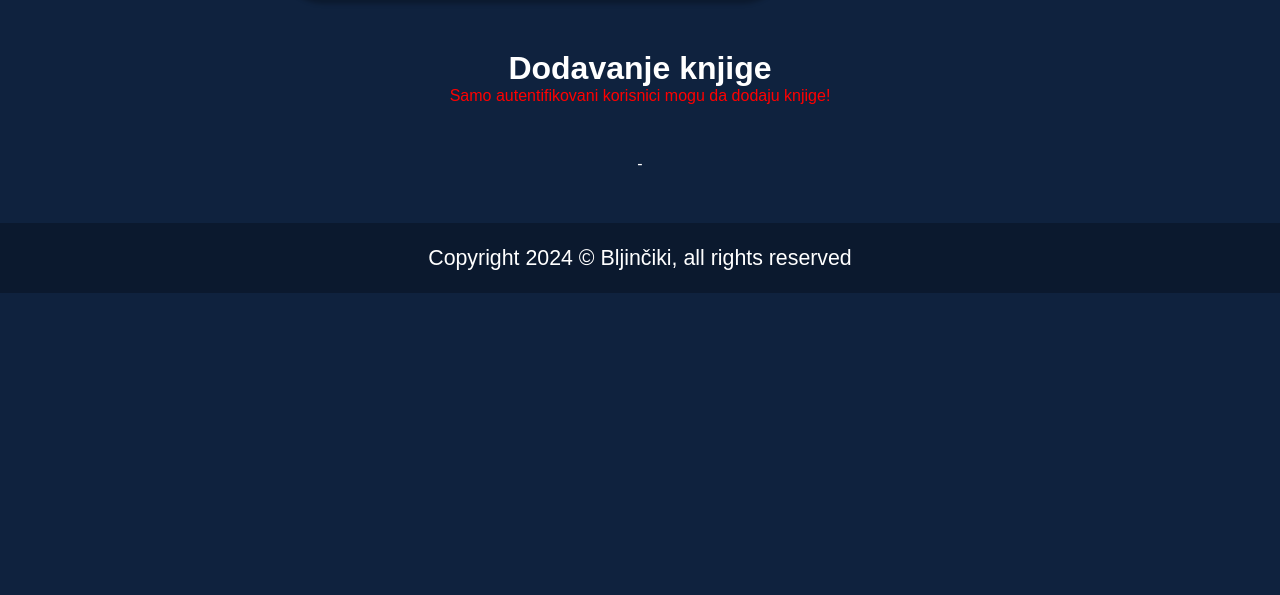
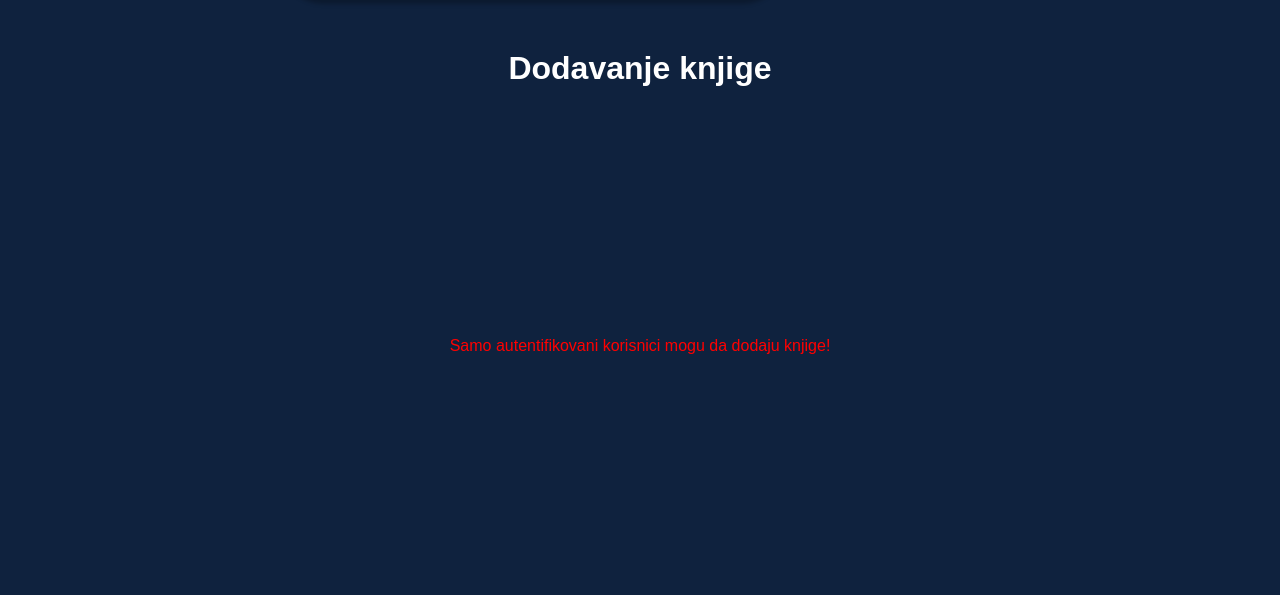
Before and after one commit to GrujicFilipRS/online-biblioteka, a Python web app: template templates/add_book.html in a window 1280 px wide. Shown: the part 114-709 px from the top of the page. Before the commit the page ends 407 px from the top, so only its background shows below. Run offline with Jinja, Linux system fonts and the light colour scheme; the template is opened without the code that fills it, so the values that code supplies are empty; some web fonts are replaced.

Commit message:
added more distance between the error text and the rest of the page in add_book.html

```diff
--- a/templates/add_book.html
+++ b/templates/add_book.html
@@ -105,6 +105,6 @@
 
     </form>
 {% else %}
-    <p style="color: red; text-align: center">Samo autentifikovani korisnici mogu da dodaju knjige!</p>
+    <p style="color: red; text-align: center; margin-bottom: 300px; margin-top: 250px;">Samo autentifikovani korisnici mogu da dodaju knjige!</p>
 {% endif %}
 {% endblock %}
```
